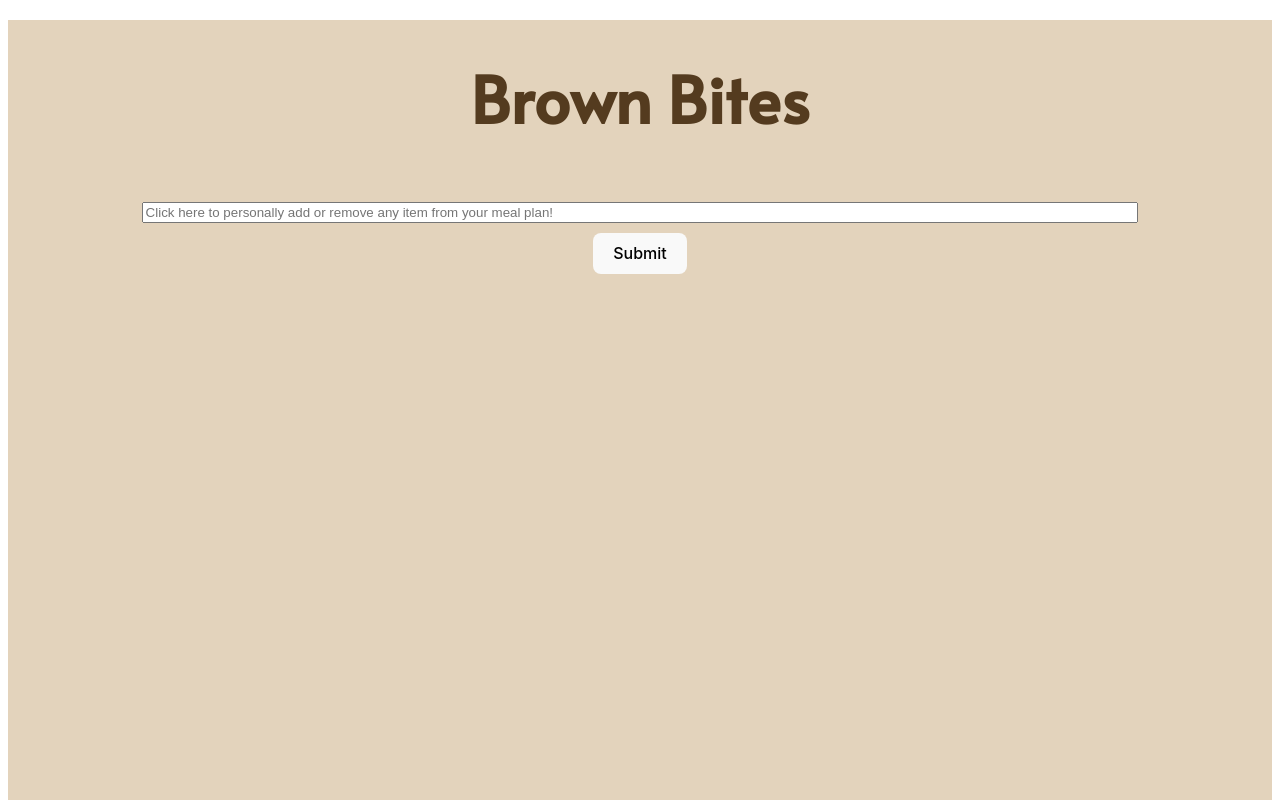
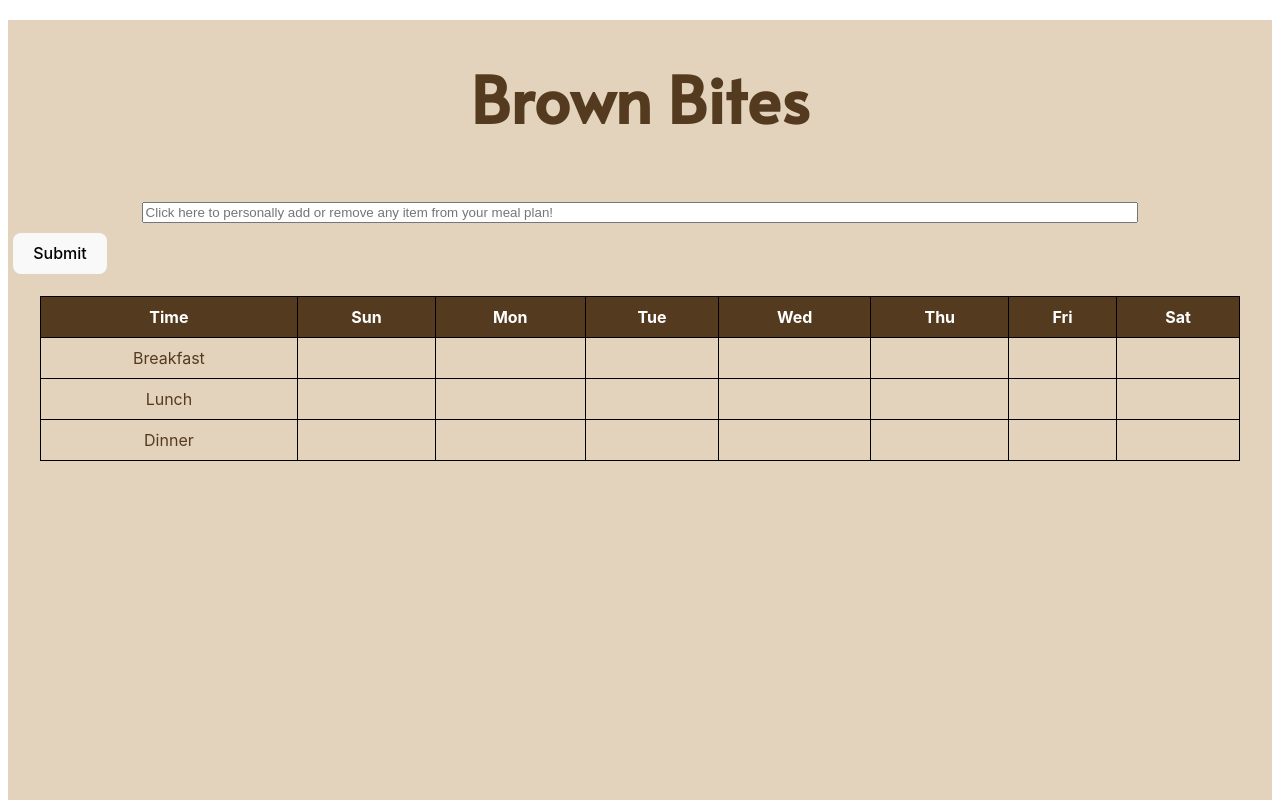
Before and after one commit to cs0320-f23/term-project-ssoufan-cpbryant-dsedarou-aye15, a React (Vite) app in the folder frontend/repl/: page / in a window 1280 px wide. Shown: the top 800 px of the page. Built offline with nearby package versions, Linux system fonts and the light colour scheme.

Commit message:
Feat/Finished Calendar and created Add/Remove meals methods.

```diff
--- /dev/null
+++ b/frontend/repl/src/components/Calendar.tsx
@@ -0,0 +1,86 @@
+import React from "react";
+
+interface CalendarProps {
+  mealPlan: string[];
+  removeMeal: (index: number) => void;
+}
+
+const Calendar: React.FC<CalendarProps> = ({ mealPlan, removeMeal }) => {
+  const daysOfWeek = ["Sun", "Mon", "Tue", "Wed", "Thu", "Fri", "Sat"];
+
+  return (
+    <div className="calendar">
+      <table>
+        <thead>
+          <tr>
+            <th>Time</th>
+            {daysOfWeek.map((day) => (
+              <th key={day}>{day}</th>
+            ))}
+          </tr>
+        </thead>
+        <tbody>
+          <tr>
+            <td id="col1">Breakfast</td>
+            {daysOfWeek.map((day, index) => (
+              <td key={index}>
+                <MealSlot
+                  day={day}
+                  mealPlan={mealPlan}
+                  removeMeal={removeMeal}
+                />
+              </td>
+            ))}
+          </tr>
+          <tr>
+            <td id="col2">Lunch</td>
+            {daysOfWeek.map((day, index) => (
+              <td key={index + daysOfWeek.length}>
+                <MealSlot
+                  day={day}
+                  mealPlan={mealPlan}
+                  removeMeal={removeMeal}
+                />
+              </td>
+            ))}
+          </tr>
+          <tr>
+            <td id="col3">Dinner</td>
+            {daysOfWeek.map((day, index) => (
+              <td key={index + 2 * daysOfWeek.length}>
+                <MealSlot
+                  day={day}
+                  mealPlan={mealPlan}
+                  removeMeal={removeMeal}
+                />
+              </td>
+            ))}
+          </tr>
+        </tbody>
+      </table>
+    </div>
+  );
+};
+
+interface MealSlotProps {
+  day: string;
+  mealPlan: string[];
+  removeMeal: (index: number) => void;
+}
+
+const MealSlot: React.FC<MealSlotProps> = ({ day, mealPlan, removeMeal }) => {
+  const mealsForDay = mealPlan.filter((meal) => meal.includes(day));
+
+  return (
+    <div>
+      {mealsForDay.map((meal, index) => (
+        <div key={index}>
+          {meal}
+          <button onClick={() => removeMeal(index)}>Remove</button>
+        </div>
+      ))}
+    </div>
+  );
+};
+
+export default Calendar;
--- a/frontend/repl/src/components/Display.tsx
+++ b/frontend/repl/src/components/Display.tsx
@@ -2,22 +2,40 @@ import { useState } from "react";
 import "../styles/main.css";
 import { History } from "./History";
 import { Input } from "./Input";
+import Calendar from "./Calendar"; // Import the Calendar component
 import React from "react";
 
 /**
  * The main component.
  *
- * This component represents a simple interface that displays a history of commands and their results. It consists of an input section where users can enter commands and a history section that displays the executed commands and their outcomes.
+ * This component represents a simple interface that displays a history of commands and their results.
+ * It consists of an input section where users can enter commands, a calendar for displaying a weekly meal plan,
+ * and a history section that displays the executed commands and their outcomes.
  *
  * @returns - A React JSX element representing the REPL component.
  */
 export default function Display() {
   const [history, setHistory] = useState<string[]>([]);
+  const [mealPlan, setMealPlan] = useState<string[]>([]);
+
+  // Function to add a meal to the meal plan
+  const addMeal = (meal: string) => {
+    setMealPlan([...mealPlan, meal]);
+  };
+
+  // Function to remove a meal from the meal plan
+  const removeMeal = (index: number) => {
+    const updatedMealPlan = [...mealPlan];
+    updatedMealPlan.splice(index, 1);
+    setMealPlan(updatedMealPlan);
+  };
+
   return (
     <div className="Display">
       {/* <History history={history} />
       <hr></hr> */}
       <Input history={history} setHistory={setHistory} />
+      <Calendar mealPlan={mealPlan} removeMeal={removeMeal} />
     </div>
   );
 }
--- a/frontend/repl/src/styles/main.css
+++ b/frontend/repl/src/styles/main.css
@@ -21,7 +21,7 @@
   height: 10vh;
 }
 
-fieldset{
+fieldset {
   border: none;
   /* height: 50px;
   width: 20px;  */
@@ -37,3 +37,44 @@ button {
   margin: auto;
   display: block;
 }
+
+.calendar {
+  margin-top: 20px;
+  display: flex;
+  justify-content: center;
+  align-items: center;
+}
+
+table {
+  width: 95%;
+  border-collapse: collapse;
+}
+
+th,
+td {
+  border: 1px solid black;
+  padding: 8px;
+  text-align: center;
+  color: white;
+}
+
+#col1 {
+  color: #543b1f;
+}
+
+#col2 {
+  color: #543b1f;
+}
+
+#col3 {
+  color: #543b1f;
+}
+
+th {
+  background-color: #543b1f;
+}
+
+button {
+  margin-left: 5px;
+  cursor: pointer;
+}
```
Also changed, not shown: 2 other files (tests, documents, lock files or other folders).
